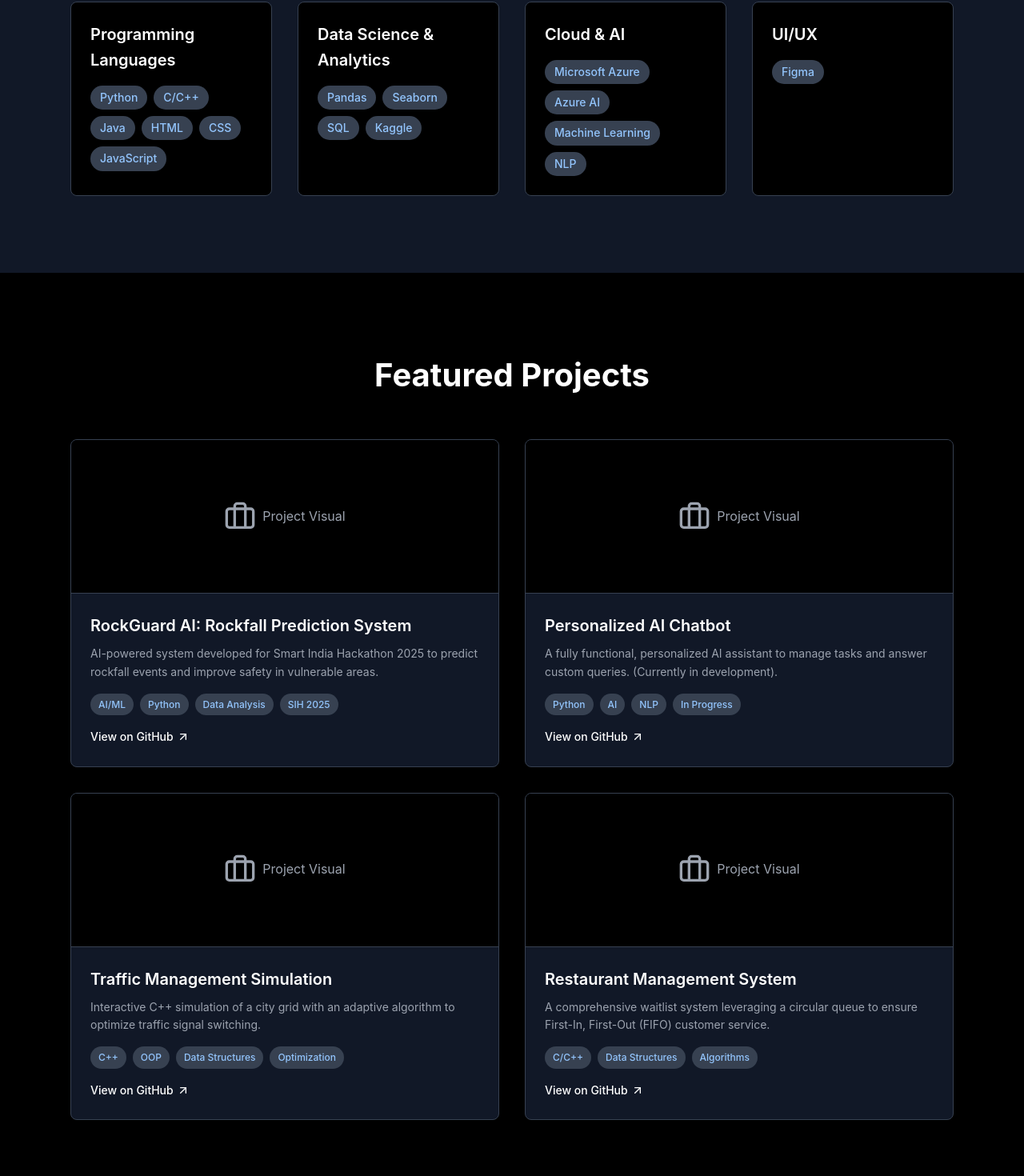
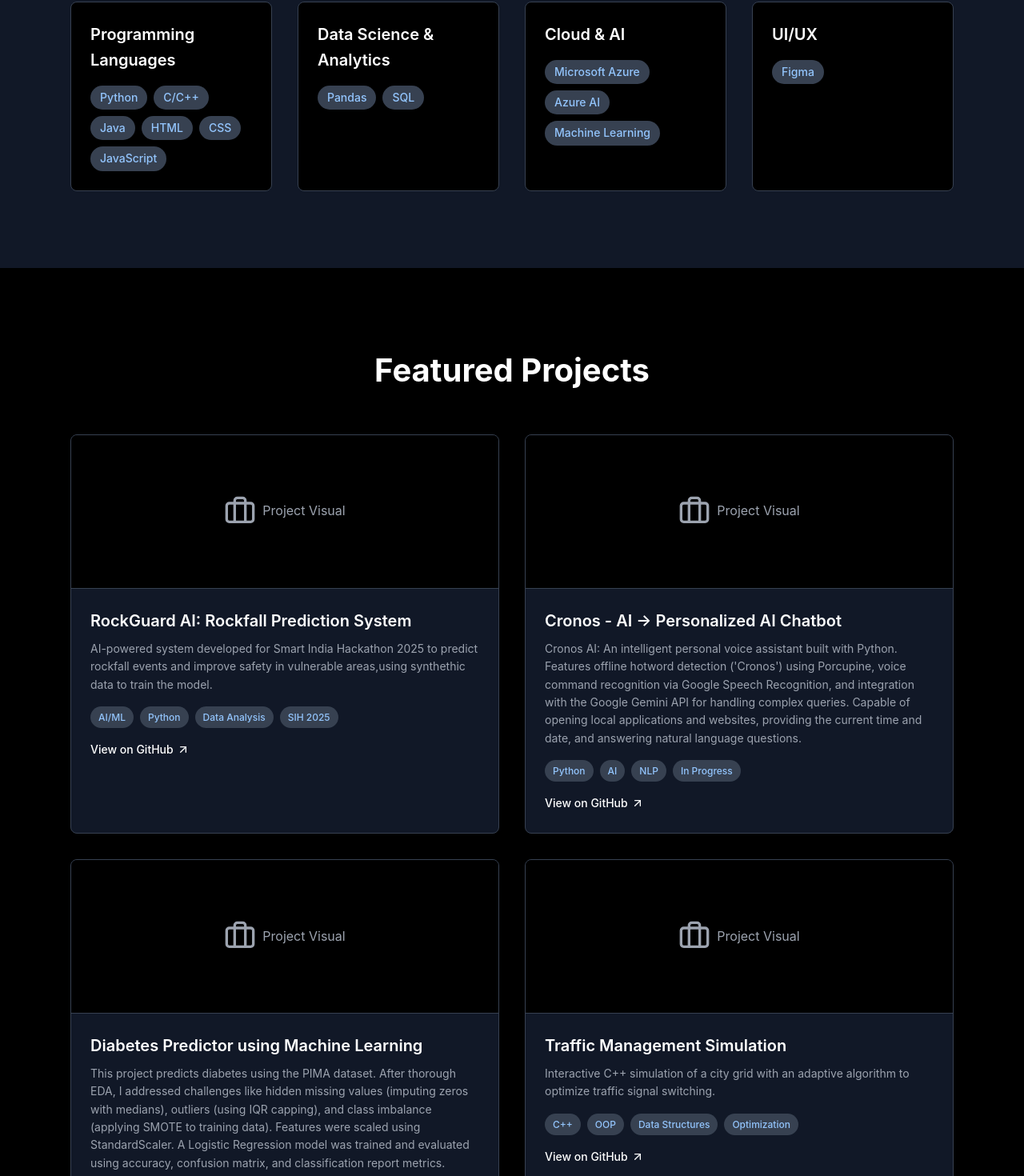
Before and after one commit to VedantSingh4108/vedant-portfolio, a React (Vite) app: page / in a window 1280 px wide. Shown: the part 831-2301 px from the top of the page at 80% size. Built offline with nearby package versions, Linux system fonts and the light colour scheme.

Commit message:
Updated some project links

```diff
--- a/src/App.tsx
+++ b/src/App.tsx
@@ -116,7 +116,7 @@ const Hero = () => {
             Electronics & Computer Engineer
           </h2>
           <p className="hero-description">
-            B.Tech student at VIT Chennai (9.09 CGPA) with a passion for C++, Data Science, and creating optimized, real-world solutions with AI.
+            B.Tech student at VIT Chennai (9.09 CGPA) with a passion for JAVA, Data Science, and creating optimized, real-world solutions with AI.
           </p>
 
           {/* Social Links */}
@@ -165,11 +165,11 @@ const Skills = () => {
     },
     {
       title: "Data Science & Analytics",
-      skills: ["Pandas", "Seaborn", "SQL", "Kaggle"]
+      skills: ["Pandas", "SQL"]
     },
     {
       title: "Cloud & AI",
-      skills: ["Microsoft Azure", "Azure AI", "Machine Learning", "NLP"]
+      skills: ["Microsoft Azure", "Azure AI", "Machine Learning"]
     },
     {
       title: "UI/UX",
@@ -253,27 +253,27 @@ const Projects = () => {
   const projectData: Project[] = [
     {
       title: "RockGuard AI: Rockfall Prediction System",
-      description: "AI-powered system developed for Smart India Hackathon 2025 to predict rockfall events and improve safety in vulnerable areas.",
+      description: "AI-powered system developed for Smart India Hackathon 2025 to predict rockfall events and improve safety in vulnerable areas,using synthethic data to train the model.",
       tags: ["AI/ML", "Python", "Data Analysis", "SIH 2025"],
       githubLink: "https://github.com/VedantSingh4108" // <-- Update this link
     },
     {
-      title: "Personalized AI Chatbot",
-      description: "A fully functional, personalized AI assistant to manage tasks and answer custom queries. (Currently in development).",
+      title: "Cronos - AI -> Personalized AI Chatbot",
+      description: "Cronos AI: An intelligent personal voice assistant built with Python. Features offline hotword detection ('Cronos') using Porcupine, voice command recognition via Google Speech Recognition, and integration with the Google Gemini API for handling complex queries. Capable of opening local applications and websites, providing the current time and date, and answering natural language questions.",
       tags: ["Python", "AI", "NLP", "In Progress"],
+      githubLink: "https://github.com/VedantSingh4108/Cronos-AI"
+    },
+    {
+      title: "Diabetes Predictor using Machine Learning",
+      description: "This project predicts diabetes using the PIMA dataset. After thorough EDA, I addressed challenges like hidden missing values (imputing zeros with medians), outliers (using IQR capping), and class imbalance (applying SMOTE to training data). Features were scaled using StandardScaler. A Logistic Regression model was trained and evaluated using accuracy, confusion matrix, and classification report metrics.",
+      tags: ["Python", "Data Analysis", "Machine Learning", "Pandas", "Scikit-Learn"],
       githubLink: "https://github.com/VedantSingh4108" // <-- Update this link
     },
     {
       title: "Traffic Management Simulation",
       description: "Interactive C++ simulation of a city grid with an adaptive algorithm to optimize traffic signal switching.",
       tags: ["C++", "OOP", "Data Structures", "Optimization"],
-      githubLink: "https://github.com/VedantSingh4108" // <-- Update this link
-    },
-    {
-      title: "Restaurant Management System",
-      description: "A comprehensive waitlist system leveraging a circular queue to ensure First-In, First-Out (FIFO) customer service.",
-      tags: ["C/C++", "Data Structures", "Algorithms"],
-      githubLink: "https://github.com/VedantSingh4108" // <-- Update this link
+      githubLink: "https://github.com/VedantSingh4108/Traffic-Management-System"
     },
   ];
 
```
